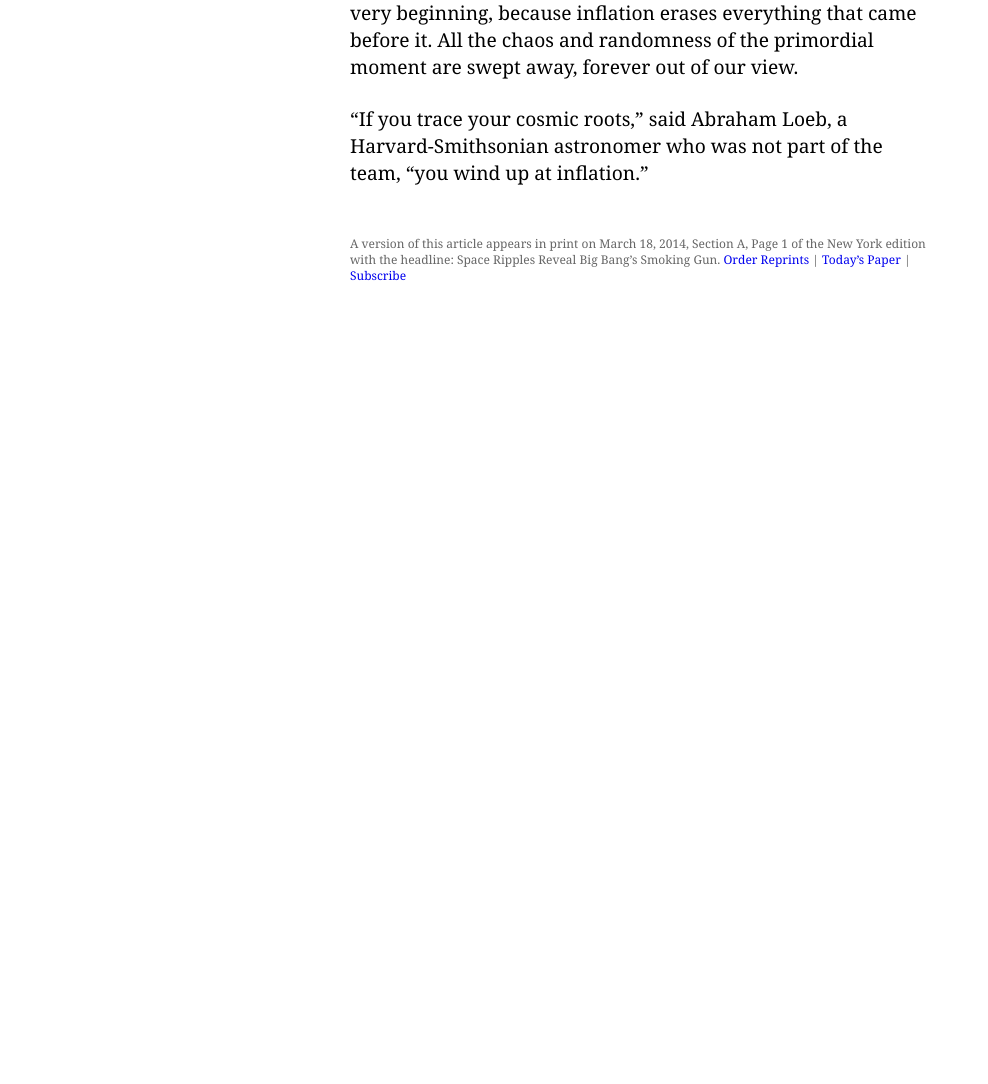
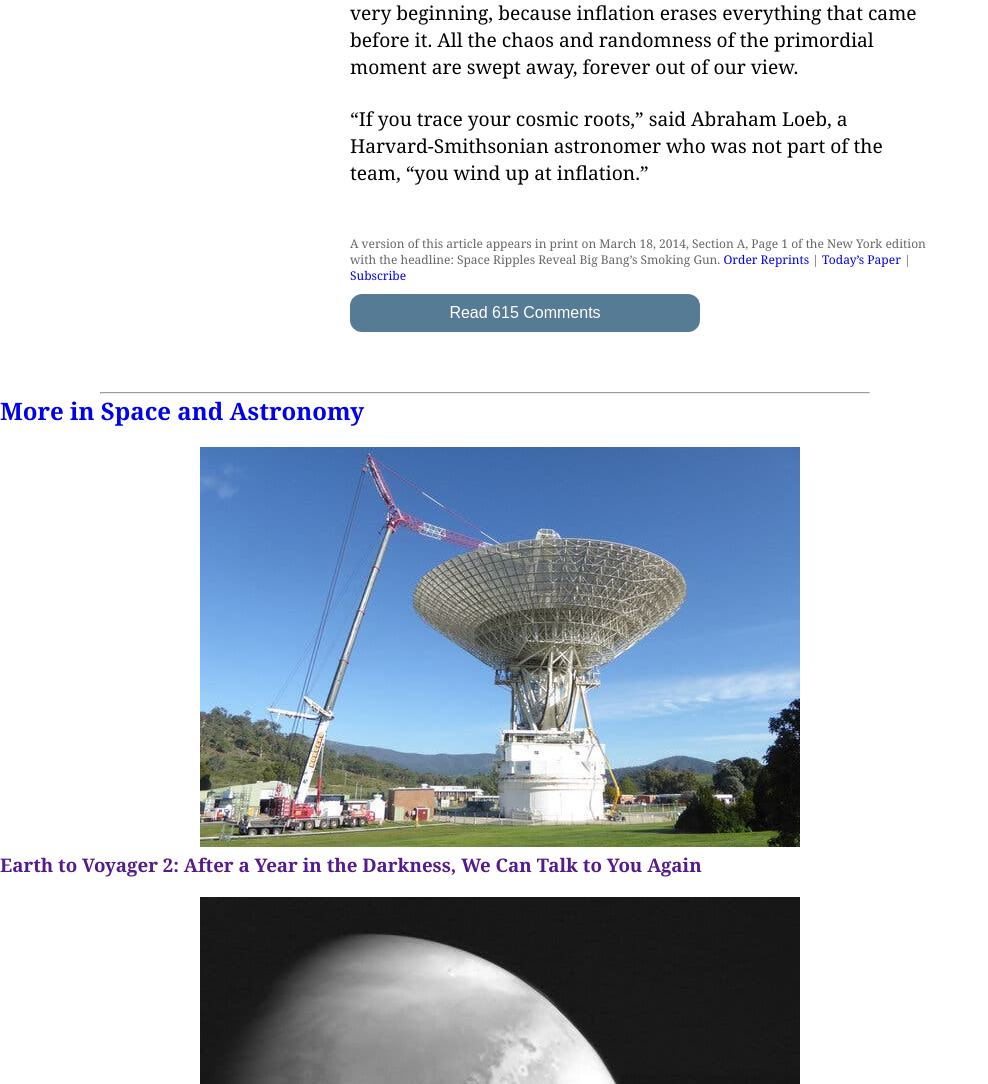
Before and after one commit to Emmyn5600/NYT_Clone, a plain HTML site: page index.html in a window 1280 px wide. Shown: the part 9879-10963 px from the top of the page, without its empty margins (0-988 px from the left). Before the commit the page ends 10163 px from the top, so only its background shows below. Drawn offline with Linux system fonts and the light colour scheme.

Commit message:
Add section 2

```diff
--- a/index.html
+++ b/index.html
@@ -191,7 +191,26 @@
             <p class="content_4_paragraph"></p>
         </div>
         <div class="read_comment">A version of this article appears in print on <span datetime="2014-03-18T04:00:00.000Z">March 18, 2014</span>, Section A, Page 1 of the New York edition with the headline: Space Ripples Reveal Big Bang’s Smoking Gun<span>. <a href="#">Order Reprints</a> | <a href="#">Today’s Paper</a> | <a href="#">Subscribe</a></span></div>
-        <!-- <div class="read_comment_button"><button type="button" class="read_comment_button_1" aria-label="615 comments. Click to read and post comments." id="read_comment_2">Read 615 Comments</button></div> -->
+        <div class="read_comment_button">
+            <button type="button" id="read_comment_2">Read 615 Comments</button>
+        </div><hr id="small_line_2">
+        <section class="body_content">
+         <div class="body_content_head">
+             <h2><a href="#">More in Space and Astronomy</a></h2>
+         </div>
+         <div class="body_content_image">
+             <div class="body_content_image_1"><img src="./images/NASA.jpg" alt=""></div>
+             <div><h3><a href="">Earth to Voyager 2: After a Year in the Darkness, We Can Talk to You Again</a></h3></div>
+             <div class="body_content_image_1"><img src="./images/CNSA.jpg" alt=""></div>
+             <div><h3><a href="">Earth to Voyager 2: After a Year in the Darkness, We Can Talk to You Again</a></h3></div>
+             <div class="body_content_image_1"><img src="./images/PCT.jpg" alt=""></div>
+             <div><h3><a href="">Earth to Voyager 2: After a Year in the Darkness, We Can Talk to You Again</a></h3></div>
+             <div class="body_content_image_1"><img src="./images/NASA2.jpg" alt=""></div>
+             <div><h3><a href="">Earth to Voyager 2: After a Year in the Darkness, We Can Talk to You Again</a></h3></div>
+             <div class="body_content_image_1"><img src="./images/Nickcote.jpg" alt=""></div>
+             <div><h3><a href="">Earth to Voyager 2: After a Year in the Darkness, We Can Talk to You Again</a></h3></div>
+         </div>
+        </section>
   </main>
   </body>
 
--- a/style.css
+++ b/style.css
@@ -215,3 +215,24 @@ a {
     max-width: 600px;
     color: rgb(102, 102, 102);
 }
+
+#read_comment_2 {
+  background-color: rgb(86, 123, 149);
+  border: none;
+  color: white;
+  padding: 10px;
+  text-align: center;
+  text-decoration: none;
+  display: inline-block;
+  font-size: 16px;
+  margin: 10px 5px;
+  margin-left: 350px;
+  border-radius: 12px;
+  cursor: pointer;
+  width: 350px;
+  margin-bottom: 60px;
+}
+#small_line_2 {
+    margin-left: 100px;
+    max-width: 60%;
+}
```
Also changed, not shown: images/NASA2.jpg (added).
